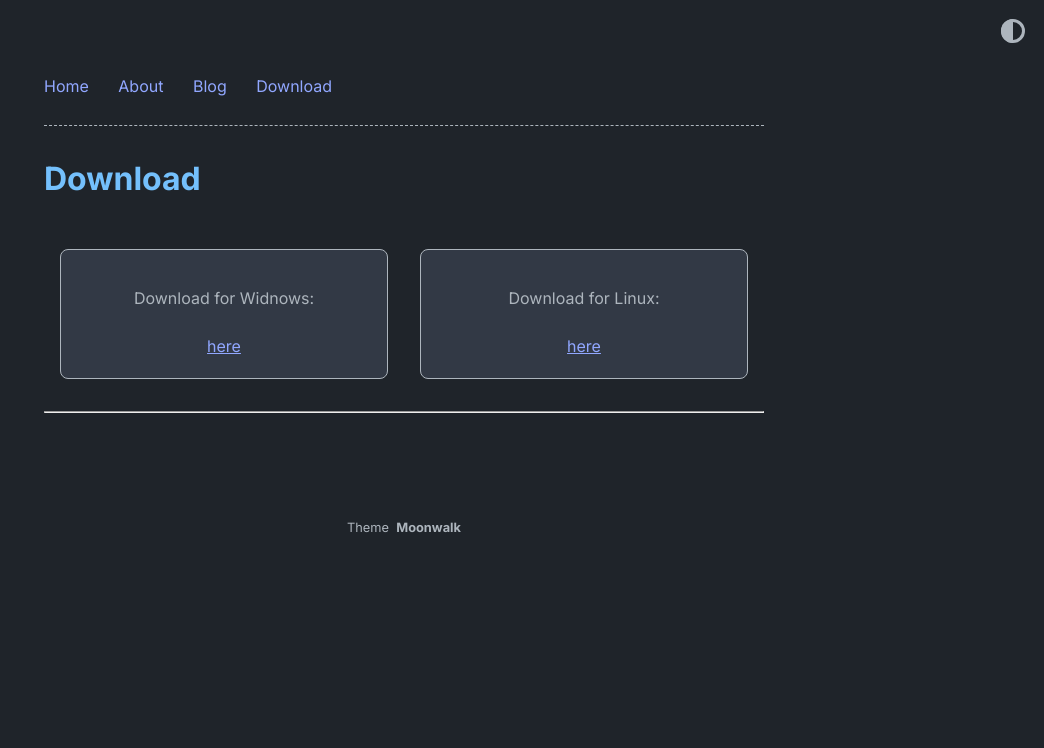
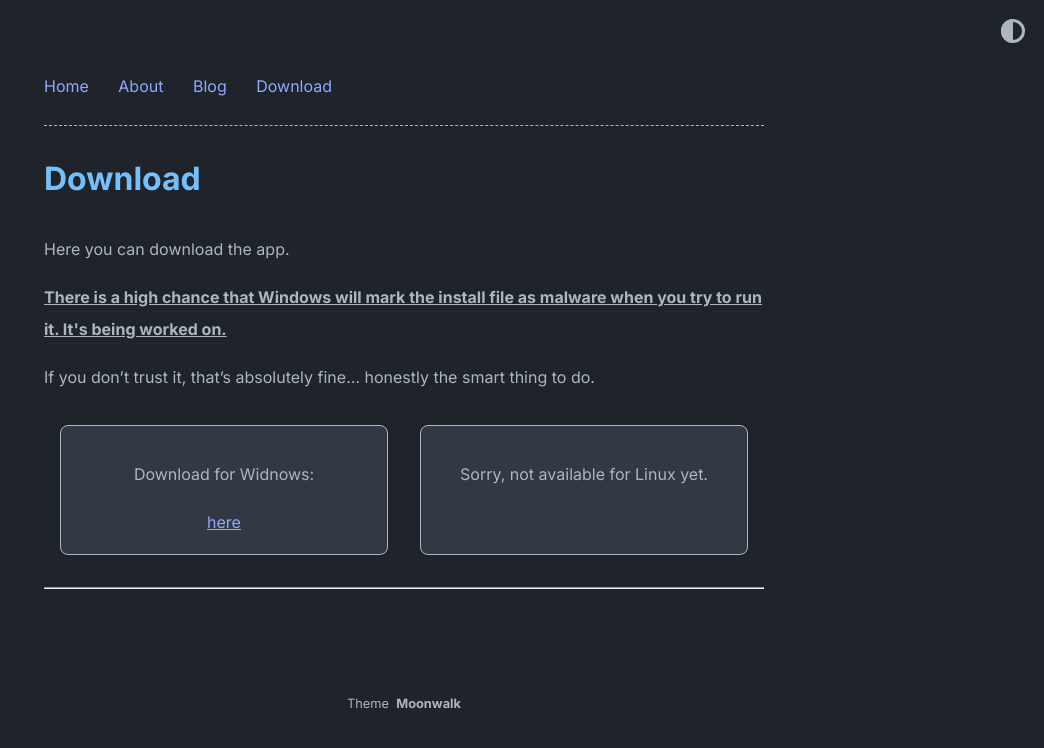
Before and after one commit to Vjaby/Recepter, a Jekyll site: the page built from download.md, in a window 1280 px wide. Shown: the top 748 px of the page, without its empty margins (236-1280 px from the left). Built offline with Jekyll 4.4.1, drawn with Linux system fonts in a browser that asks for light colours.

Commit message:
Win. download

```diff
--- a/_layouts/download.html
+++ b/_layouts/download.html
@@ -7,15 +7,14 @@ layout: default
 <h1>Download</h1>
 {% include date_and_social_share.html %}
 {{ content }}
-<!--PLACEHOLDER hrefs-->
 <div class="download-container">
     <div class="download-item">
         <p> Download for Widnows: </p>
-        <a download href="assets/downloads/window.txt">here</a>
+        <a download href="assets/downloads/install_recepter_windows.exe">here</a>
     </div>
     <div class="download-item">
-        <p> Download for Linux: </p>
-        <a download href="assets/downloads/linus.txt">here</a>
+        <p> Sorry, not available for Linux yet. </p>
+        <!--<a download href="assets/downloads/">here</a>-->
     </div>
 </div>
 <hr>
--- a/assets/downloads/window.txt
+++ /dev/null
@@ -1 +0,0 @@
-YIPPEE
--- a/download.md
+++ b/download.md
@@ -2,3 +2,9 @@
 layout: download
 title: Download
 ---
+Here you can download the app.
+
+<b><u>There is a high chance that Windows will mark the install file as malware when you try to run it.
+It's being worked on.</u></b>
+
+If you don't trust it, that's absolutely fine... honestly the smart thing to do.
```
Also changed, not shown: 1 other file.
